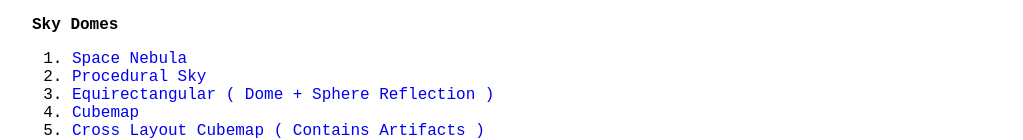
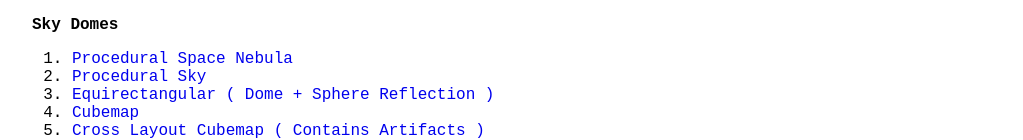
Before and after one commit to sketchpunklabs/materials, a website: page index.html in a window 1280 px wide. Shown: the part 331-471 px from the top of the page, without its empty margins (128-1151 px from the left). Drawn offline with Linux system fonts and the light colour scheme.

Commit message:
Text change

```diff
--- a/index.html
+++ b/index.html
@@ -43,7 +43,7 @@
 
     <b>Sky Domes</b>
     <ol>
-        <li><a href="./materials/skydome/space_nebula.html">Space Nebula</a></li>
+        <li><a href="./materials/skydome/space_nebula.html">Procedural Space Nebula</a></li>
         <li><a href="./materials/skydome/procedural_sky.html">Procedural Sky</a></li>
         <li><a href="./materials/skydome/equirectangular.html">Equirectangular ( Dome + Sphere Reflection )</a></li>
         <li><a href="./materials/skydome/cubemap.html">Cubemap</a></li>
```
